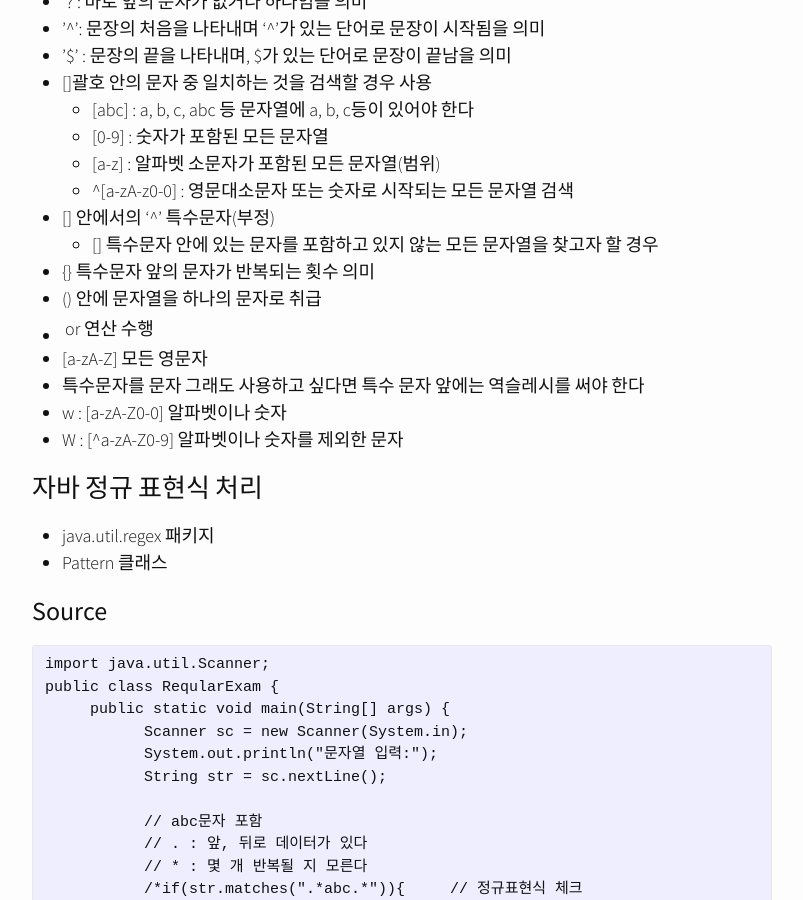
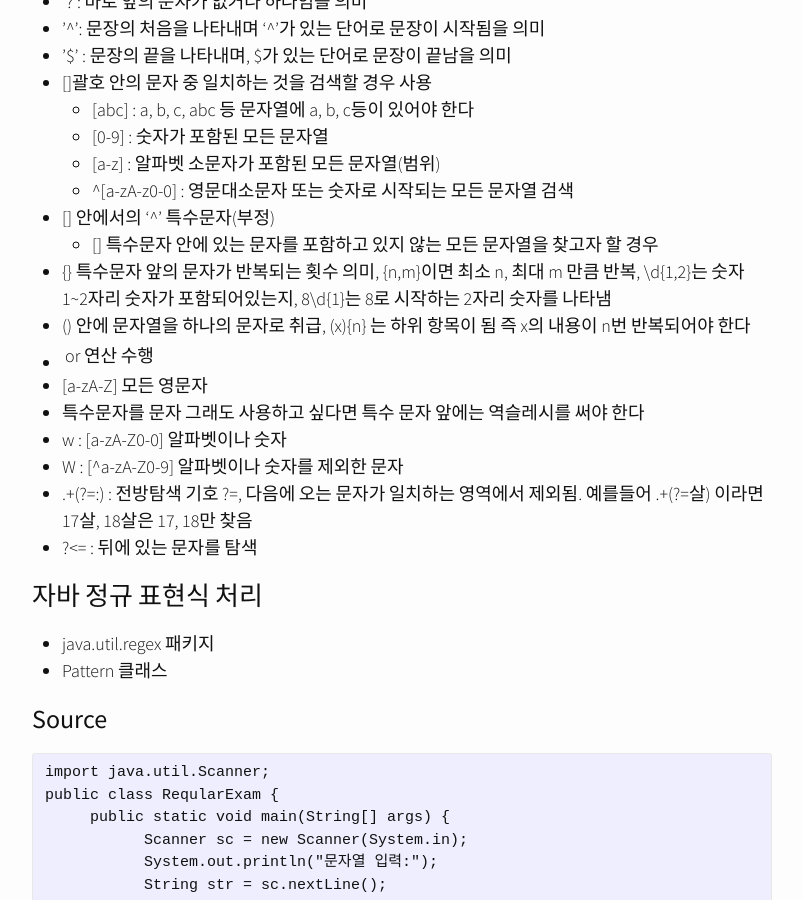
Before and after one commit to parkwonhui/parkwonhui.dev-github.io, a Jekyll site: the page built from _posts/java/2018-11-13-java-regular.md, in a window 1280 px wide and 900 px high, scrolled down 650 px. Shown: the whole window, without its empty margins (238-1041 px from the left). Built offline with Jekyll 4.4.1, drawn with Linux system fonts in a browser that asks for light colours; nearby versions of some CDN libraries; comment, search, counter and statistics services are not loaded.

Commit message:
정규식 내용 추가 정리

```diff
--- a/_posts/java/2018-11-13-java-regular.md
+++ b/_posts/java/2018-11-13-java-regular.md
@@ -20,13 +20,15 @@ comments: true
   - ^[a-zA-z0-0] : 영문대소문자 또는 숫자로 시작되는 모든 문자열 검색
 - [] 안에서의 '^' 특수문자(부정)
   - [] 특수문자 안에 있는 문자를 포함하고 있지 않는 모든 문자열을 찾고자 할 경우
-- {} 특수문자 앞의 문자가 반복되는 횟수 의미
-- () 안에 문자열을 하나의 문자로 취급
+- {} 특수문자 앞의 문자가 반복되는 횟수 의미, {n,m}이면 최소 n, 최대 m 만큼 반복, \\d{1,2}는 숫자 1~2자리 숫자가 포함되어있는지, 8\\d{1}는 8로 시작하는 2자리 숫자를 나타냄
+- () 안에 문자열을 하나의 문자로 취급, (x){n} 는 하위 항목이 됨 즉 x의 내용이 n번 반복되어야 한다
 - | or 연산 수행
 - [a-zA-Z] 모든 영문자
 - 특수문자를 문자 그래도 사용하고 싶다면 특수 문자 앞에는 역슬레시를 써야 한다
 - w : [a-zA-Z0-0] 알파벳이나 숫자
 - W : [^a-zA-Z0-9] 알파벳이나 숫자를 제외한 문자
+- .+(?=:) : 전방탐색 기호 ?=, 다음에 오는 문자가 일치하는 영역에서 제외됨. 예를들어 .+(?=살) 이라면 17살, 18살은 17, 18만 찾음
+- ?<= : 뒤에 있는 문자를 탐색
 
 ### 자바 정규 표현식 처리
 - java.util.regex 패키지
```
